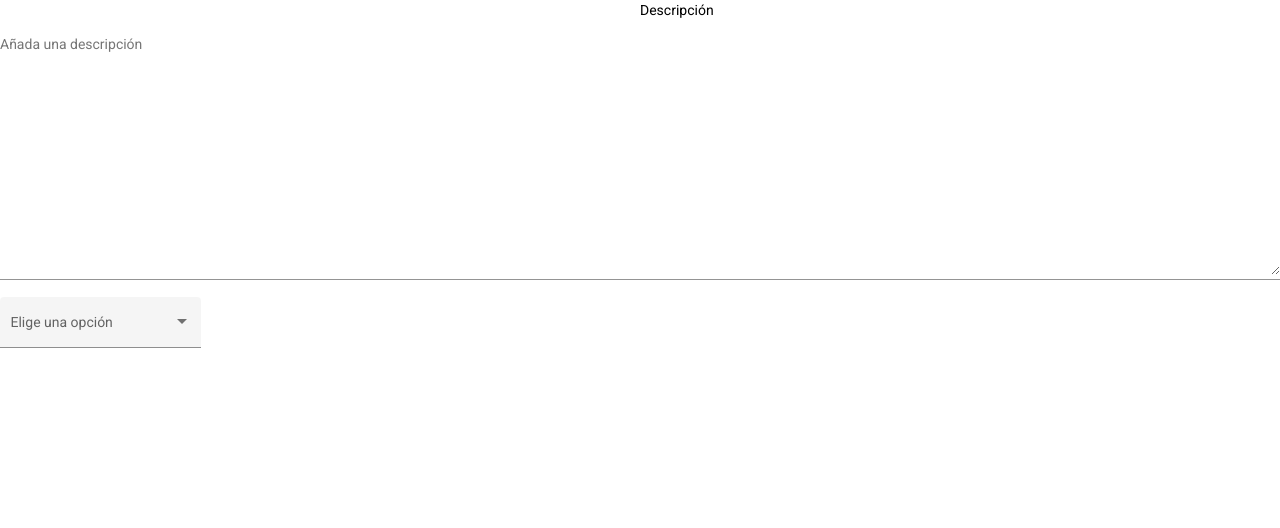
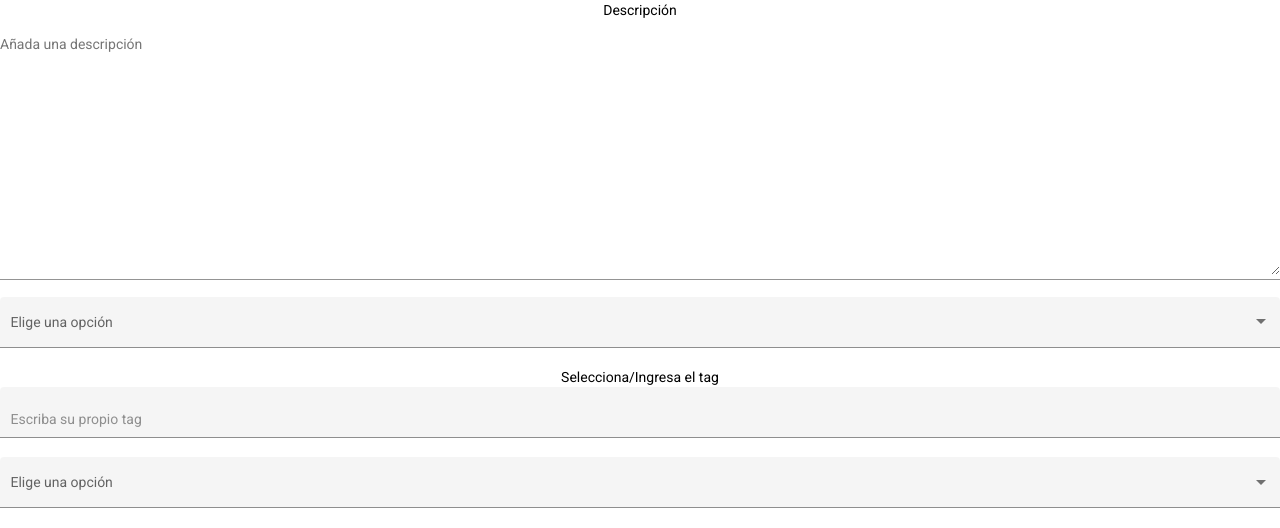
Before and after one commit to mafer13cp/repositorio-ITLP, an Angular app: page / in a window 1280 px wide. Shown: the top 528 px of the page. Built offline with nearby package versions, Linux system fonts and the light colour scheme.

Commit message:
Correcciones en los 3 componentes, se hizo width 100% y se centraron

```diff
--- a/src/app/app.component.html
+++ b/src/app/app.component.html
@@ -1,2 +1,5 @@
-<app-large-input-text></app-large-input-text>
-<app-drop-down-list></app-drop-down-list>
+
+    <app-large-input-text></app-large-input-text>
+    <app-drop-down-list></app-drop-down-list>
+
+<app-select-drop-down></app-select-drop-down>
--- a/src/app/mod3/drop-down-list/drop-down-list.component.css
+++ b/src/app/mod3/drop-down-list/drop-down-list.component.css
@@ -0,0 +1,4 @@
+.ddl{
+    margin: 0 auto;
+    width: 100%;
+}
--- a/src/app/mod3/drop-down-list/drop-down-list.component.html
+++ b/src/app/mod3/drop-down-list/drop-down-list.component.html
@@ -1,3 +1,4 @@
+<div class="ddl">
     <mat-form-field appearance="fill" class="ddl">
         <mat-label>Elige una opción</mat-label>
         <mat-select>
@@ -5,3 +6,4 @@
             <mat-option value="op2">Opción 2</mat-option>
         </mat-select>
     </mat-form-field>
+</div>
--- a/src/app/mod3/large-input-text/large-input-text.component.css
+++ b/src/app/mod3/large-input-text/large-input-text.component.css
@@ -3,9 +3,7 @@
 
 }
 
-.lbl{
-    position:relative;
+.center{
     text-align: center;
-    left: 50%;
-    right: 50%;
+    margin: 0 auto;
 }
--- a/src/app/mod3/large-input-text/large-input-text.component.html
+++ b/src/app/mod3/large-input-text/large-input-text.component.html
@@ -1,5 +1,7 @@
-<label class="lbl">Descripción</label>
+<div class="center">
+<label class="center">Descripción</label>
 <mat-form-field class="txtDesc" appearence="fill">
     <mat-label>Añada una descripción</mat-label>
     <textarea matInput rows="15" placeholder="Ej. En este documento se trata el tema de..."></textarea>
 </mat-form-field>
+</div>
--- /dev/null
+++ b/src/app/mod3/select-drop-down/select-drop-down.component.css
@@ -0,0 +1,10 @@
+.center{
+    margin:0 auto;
+    text-align: center;
+}
+.txt{
+    width: 100%;
+}
+.ddl{
+    width: 100%;
+}
--- /dev/null
+++ b/src/app/mod3/select-drop-down/select-drop-down.component.html
@@ -0,0 +1,7 @@
+<div class="center">
+<label class="center">Selecciona/Ingresa el tag</label>
+<mat-form-field appearance="fill" class="txt">
+    <input matInput placeholder="Escriba su propio tag">
+</mat-form-field>
+<app-drop-down-list class='ddl'></app-drop-down-list>
+</div>
--- /dev/null
+++ b/src/app/mod3/select-drop-down/select-drop-down.component.ts
@@ -0,0 +1,15 @@
+import { Component, OnInit } from '@angular/core';
+
+@Component({
+  selector: 'app-select-drop-down',
+  templateUrl: './select-drop-down.component.html',
+  styleUrls: ['./select-drop-down.component.css']
+})
+export class SelectDropDownComponent implements OnInit {
+
+  constructor() { }
+
+  ngOnInit(): void {
+  }
+
+}
```
Also changed, not shown: src/app/mod3/mod3.module.ts (+6 -3 lines), 1 other file (tests, documents, lock files or other folders). Lines whose indentation alone changed are shown as unchanged.
